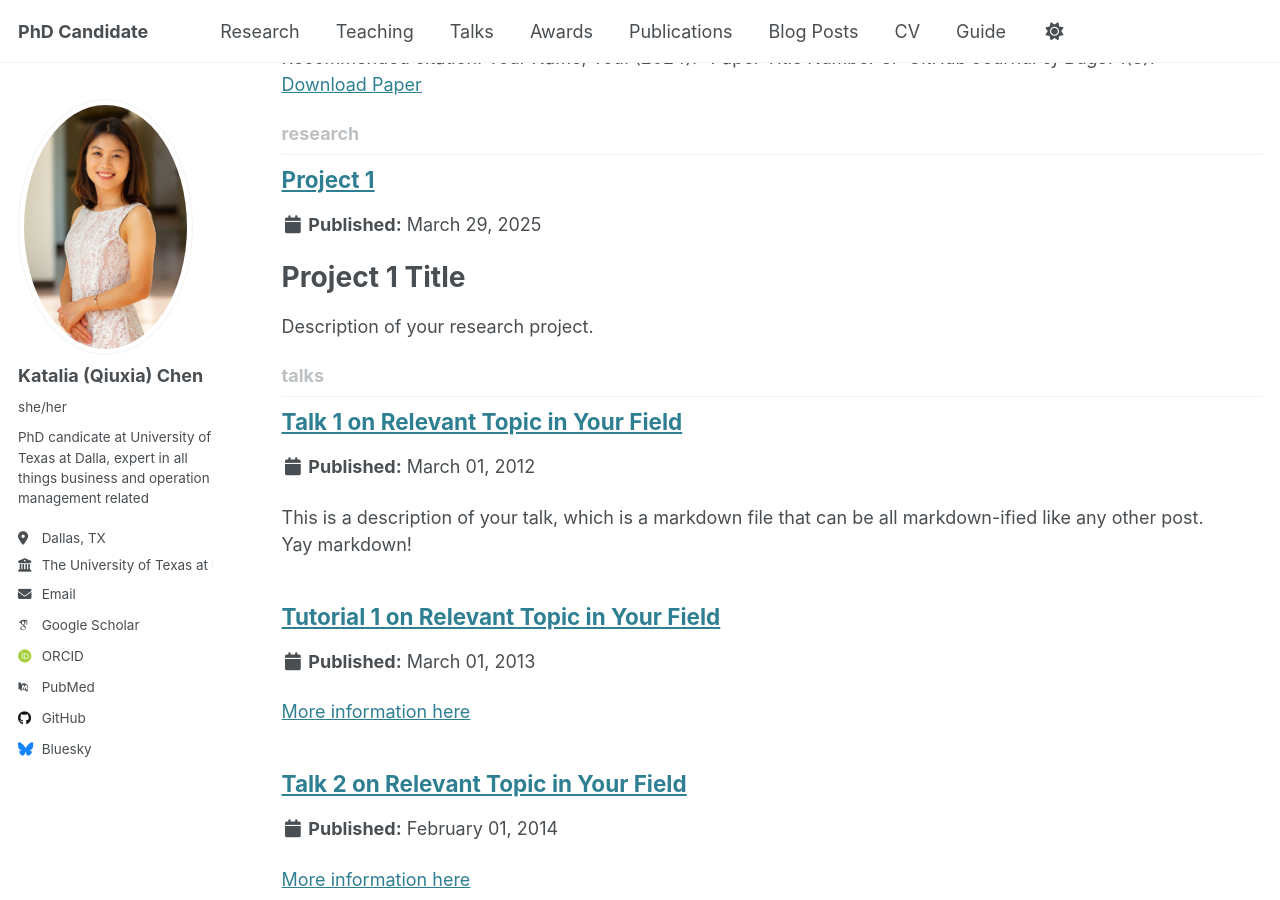
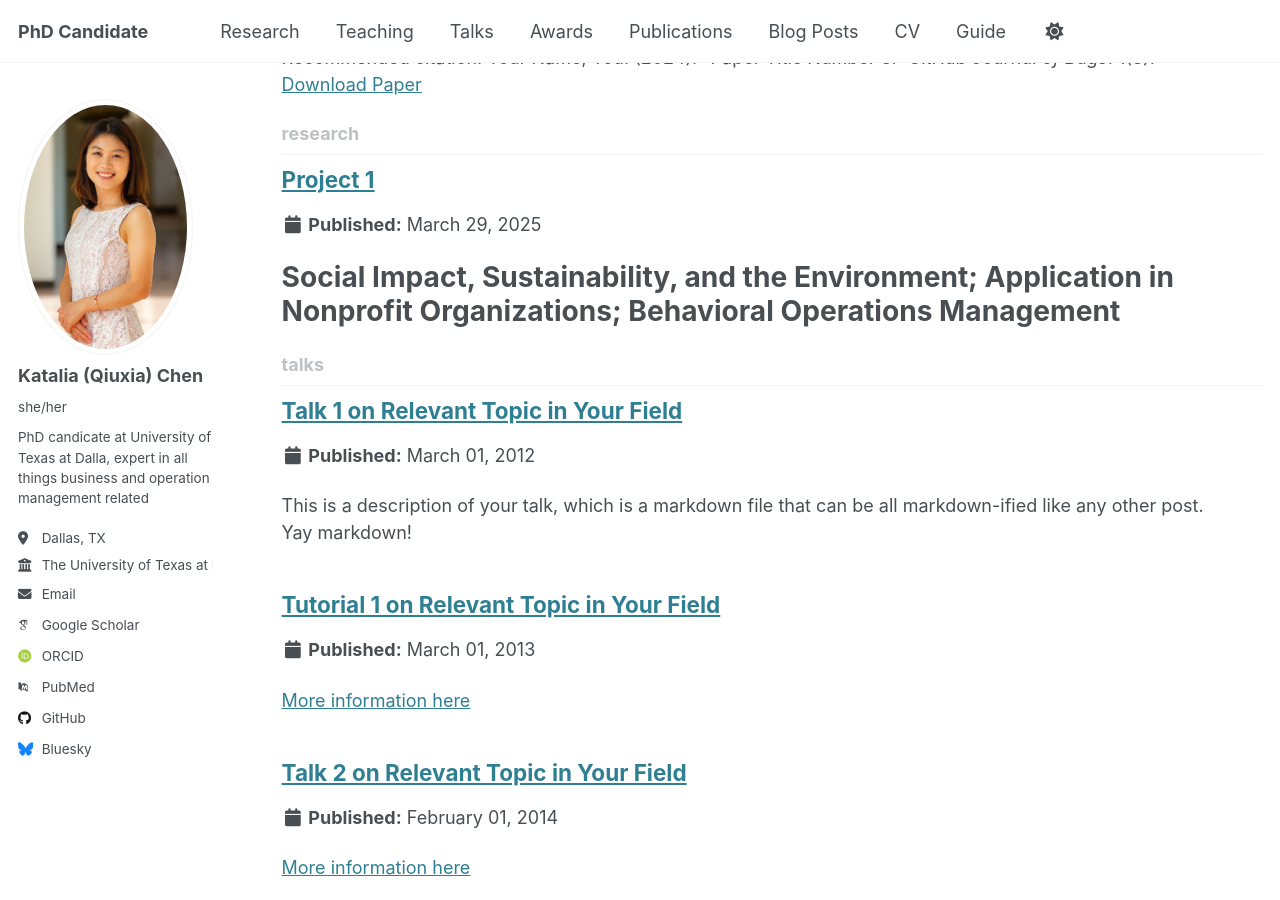
Before and after one commit to qxc2/Katalia_Qiuxia_Chen_v1, a Jekyll site: the page built from _pages/collection-archive.html, in a window 1280 px wide and 900 px high, scrolled down 1990 px. Built offline with Jekyll 4.4.1, drawn with Linux system fonts in a browser that asks for light colours; some web fonts are replaced.

Commit message:
Update project1.md

```diff
--- a/_research/project1.md
+++ b/_research/project1.md
@@ -5,5 +5,7 @@ layout: post
 permalink: /research/project1/
 ---
 
-<h1>Project 1 Title</h1>
+<h1>Social Impact, Sustainability, and the Environment; Application in Nonprofit Organizations; Behavioral Operations
+Management </h1>
+
 <p>Description of your research project.</p>
```
